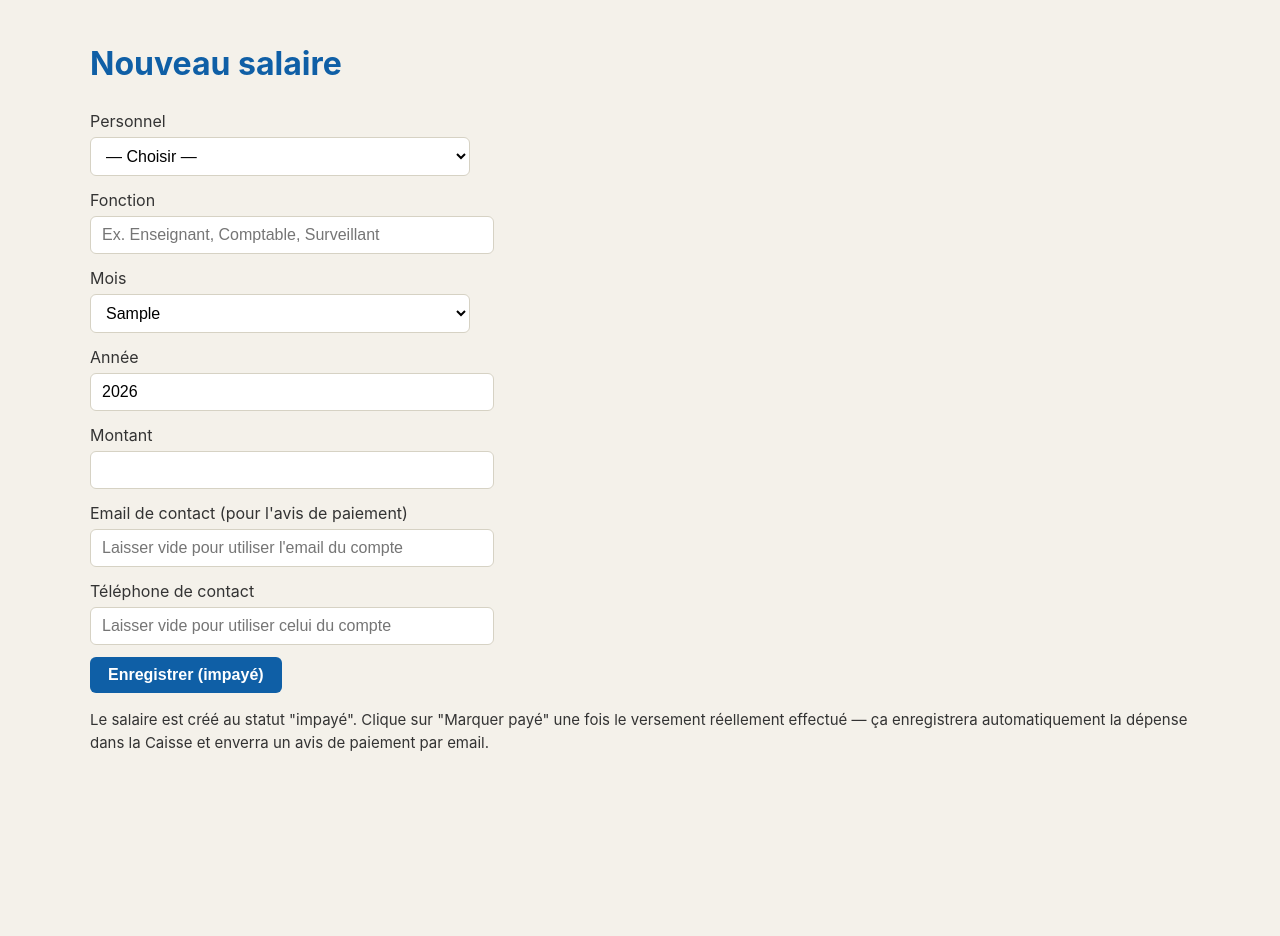
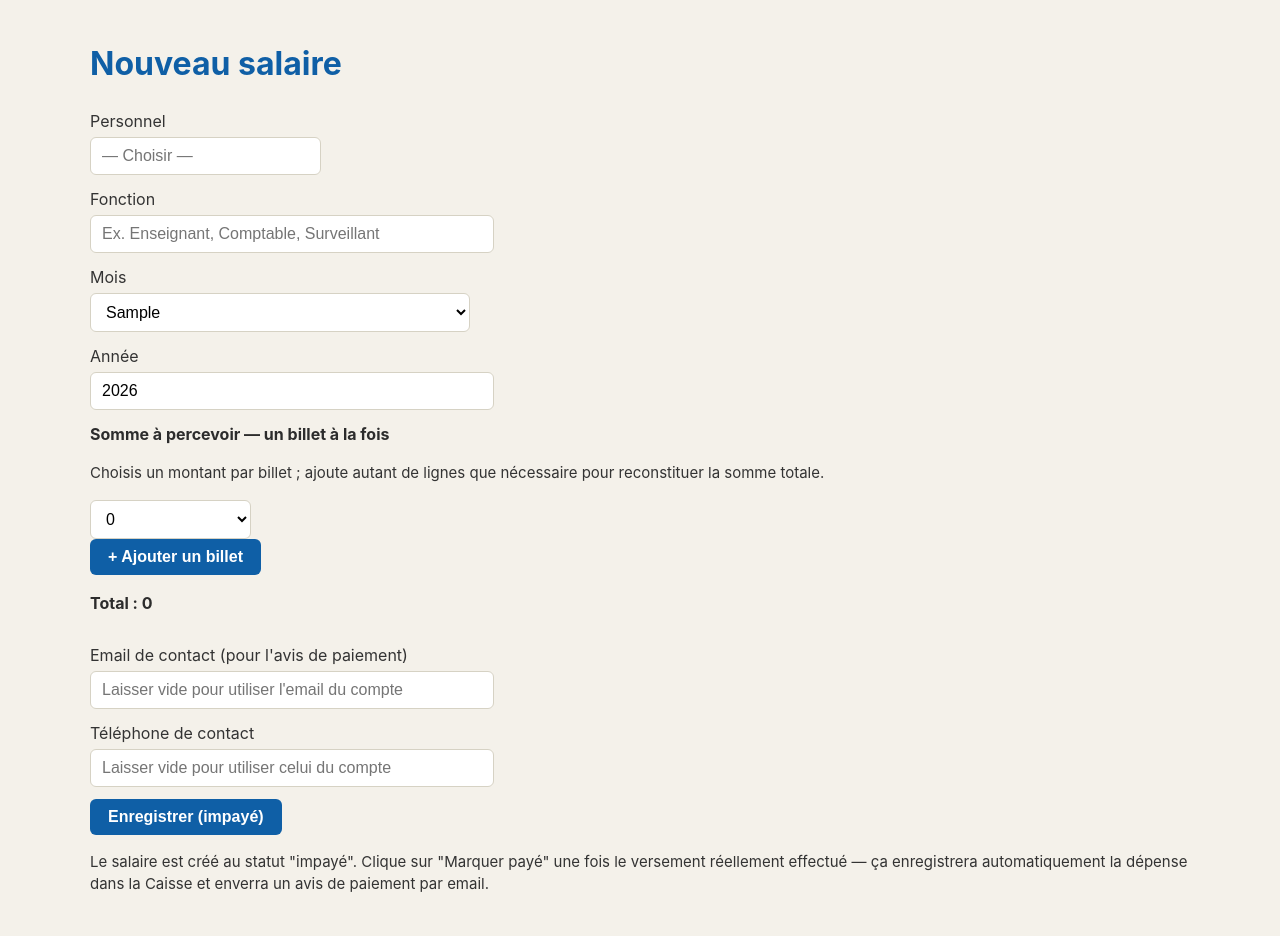
Before and after one commit to gongnetkatchibo-star/Omega-Academie, a Python web app: template app/templates/salaires/nouveau.html in a window 1280 px wide. Shown: the part 61-997 px from the top of the page. Before the commit the page ends 812 px from the top, so only its background shows below. Run offline with Jinja, Linux system fonts and the light colour scheme; the template is opened without the code that fills it: most values are stand-ins (such as "Sample title", 1, 10 or a date in 2020).

Commit message:
Recherche par nom partout, salaires: auto-remplissage et billets additionnables

```diff
--- a/app/static/css/style.css
+++ b/app/static/css/style.css
@@ -905,3 +905,32 @@ textarea {
 .formulaire-filtre input {
   max-width: 180px;
 }
+
+/* Menu déroulant avec recherche par nom (voir recherche-nom.js) */
+.recherche-nom-conteneur {
+  position: relative;
+}
+
+.recherche-nom-resultats {
+  position: absolute;
+  z-index: 30;
+  background: #fff;
+  border: 1px solid #cfd8dc;
+  border-radius: 6px;
+  max-height: 220px;
+  overflow-y: auto;
+  width: 100%;
+  box-shadow: 0 4px 12px rgba(0,0,0,0.12);
+  display: none;
+}
+
+.recherche-nom-resultats div {
+  padding: 8px 12px;
+  cursor: pointer;
+  font-size: 15px;
+}
+
+.recherche-nom-resultats div:hover,
+.recherche-nom-resultats div.actif {
+  background: var(--carte);
+}
--- /dev/null
+++ b/app/static/js/recherche-nom.js
@@ -0,0 +1,62 @@
+// Transforme tout <select class="recherche-nom"> en champ de recherche
+// par début de nom — tape "aw" pour ne voir que "Awa Mbaye", "Awad...".
+// Le <select> d'origine reste dans la page (juste caché) : c'est
+// toujours lui qui est envoyé au formulaire, aucune route à changer.
+document.addEventListener("DOMContentLoaded", function () {
+  document.querySelectorAll("select.recherche-nom").forEach(function (select) {
+    const options = Array.from(select.options).filter(o => o.value !== "");
+    const optionVide = Array.from(select.options).find(o => o.value === "");
+
+    const conteneur = document.createElement("div");
+    conteneur.className = "recherche-nom-conteneur";
+
+    const champ = document.createElement("input");
+    champ.type = "text";
+    champ.placeholder = optionVide ? optionVide.textContent : "Rechercher un nom…";
+    champ.autocomplete = "off";
+    champ.value = select.value && select.selectedIndex >= 0 ? select.options[select.selectedIndex].textContent : "";
+
+    const resultats = document.createElement("div");
+    resultats.className = "recherche-nom-resultats";
+
+    select.style.display = "none";
+    select.parentNode.insertBefore(conteneur, select);
+    conteneur.appendChild(champ);
+    conteneur.appendChild(resultats);
+    conteneur.appendChild(select);
+
+    function afficherResultats(texte) {
+      const debut = texte.trim().toLowerCase();
+      const correspondances = options.filter(o => o.textContent.trim().toLowerCase().startsWith(debut));
+      resultats.innerHTML = "";
+      if (!correspondances.length || !debut) {
+        resultats.style.display = "none";
+        return;
+      }
+      correspondances.forEach(function (option) {
+        const ligne = document.createElement("div");
+        ligne.textContent = option.textContent;
+        ligne.addEventListener("mousedown", function (e) {
+          e.preventDefault();
+          select.value = option.value;
+          champ.value = option.textContent;
+          resultats.style.display = "none";
+          select.dispatchEvent(new Event("change"));
+        });
+        resultats.appendChild(ligne);
+      });
+      resultats.style.display = "block";
+    }
+
+    champ.addEventListener("input", function () {
+      if (!champ.value) select.value = "";
+      afficherResultats(champ.value);
+    });
+    champ.addEventListener("focus", function () {
+      if (champ.value) afficherResultats(champ.value);
+    });
+    document.addEventListener("click", function (e) {
+      if (!conteneur.contains(e.target)) resultats.style.display = "none";
+    });
+  });
+});
--- a/app/templates/base.html
+++ b/app/templates/base.html
@@ -78,5 +78,6 @@
   <div class="container">
     {% block content %}{% endblock %}
   </div>
+  <script src="{{ url_for('static', filename='js/recherche-nom.js') }}?v={{ version_fichier_statique('js/recherche-nom.js') }}"></script>
 </body>
 </html>
--- a/app/templates/caisse/nouveau_paiement.html
+++ b/app/templates/caisse/nouveau_paiement.html
@@ -8,7 +8,7 @@
   <form method="post">
   <input type="hidden" name="csrf_token" value="{{ csrf_token() }}">
     <label>Élève
-      <select name="eleve_id" required>
+      <select name="eleve_id" class="recherche-nom" required>
         <option value="">— Choisir —</option>
         {% for e in eleves %}
           <option value="{{ e.id }}">{{ e.nom_complet }} ({{ e.matricule }}) — {{ e.classe.nom }}</option>
--- a/app/templates/dev/journal.html
+++ b/app/templates/dev/journal.html
@@ -6,7 +6,7 @@
 
   <form method="get" class="formulaire-filtre">
     <label>Utilisateur
-      <select name="utilisateur_id">
+      <select name="utilisateur_id" class="recherche-nom">
         <option value="">Tous</option>
         {% for u in utilisateurs_disponibles %}
           <option value="{{ u.id }}" {% if filtre_utilisateur_id == u.id %}selected{% endif %}>{{ u.nom_complet }}</option>
--- a/app/templates/eleves/detail.html
+++ b/app/templates/eleves/detail.html
@@ -57,7 +57,7 @@
         <form method="post" action="{{ url_for('eleves.ajouter_parent', eleve_id=eleve.id) }}">
   <input type="hidden" name="csrf_token" value="{{ csrf_token() }}">
           <label>Ajouter un parent
-            <select name="parent_id">
+            <select name="parent_id" class="recherche-nom">
               {% for p in parents_restants %}
                 <option value="{{ p.id }}">{{ p.nom_complet }} ({{ p.email }})</option>
               {% endfor %}
--- a/app/templates/emploi_du_temps/classe.html
+++ b/app/templates/emploi_du_temps/classe.html
@@ -49,7 +49,7 @@
         <input type="text" name="matiere" required>
       </label>
       <label>Enseignant
-        <select name="enseignant_id">
+        <select name="enseignant_id" class="recherche-nom">
           <option value="">Non assigné</option>
           {% for e in enseignants %}<option value="{{ e.id }}">{{ e.nom_complet }}</option>{% endfor %}
         </select>
--- a/app/templates/enseignants/nouveau.html
+++ b/app/templates/enseignants/nouveau.html
@@ -9,7 +9,7 @@
     <form method="post">
   <input type="hidden" name="csrf_token" value="{{ csrf_token() }}">
       <label>Compte enseignant (déjà approuvé)
-        <select name="user_id" required>
+        <select name="user_id" class="recherche-nom" required>
           <option value="">Choisir un compte</option>
           {% for u in candidats %}<option value="{{ u.id }}">{{ u.nom_complet }} — {{ u.email }}</option>{% endfor %}
         </select>
--- a/app/templates/salaires/nouveau.html
+++ b/app/templates/salaires/nouveau.html
@@ -1,20 +1,26 @@
 {% extends "base.html" %}
+{% from "_macros.html" import champ_montant %}
 {% block title %}Nouveau salaire{% endblock %}
 {% block content %}
   <h1>Nouveau salaire</h1>
   {% with messages = get_flashed_messages(with_categories=true) %}
     {% if messages %}<ul class="flashes">{% for category, message in messages %}<li class="flash-{{ category }}">{{ message }}</li>{% endfor %}</ul>{% endif %}
   {% endwith %}
-  <form method="post">
+  <form method="post" id="form-salaire">
   <input type="hidden" name="csrf_token" value="{{ csrf_token() }}">
     <label>Personnel
-      <select name="personnel_id" required>
+      <select name="personnel_id" id="champ-personnel" class="recherche-nom" required>
         <option value="">— Choisir —</option>
-        {% for p in personnel %}<option value="{{ p.id }}">{{ p.nom_complet }}</option>{% endfor %}
+        {% for p in personnel %}
+          <option value="{{ p.id }}"
+            data-email="{{ p.email }}"
+            data-telephone="{{ p.telephone or '' }}"
+            data-fonction="{{ p.derniere_fonction_salaire or '' }}">{{ p.nom_complet }}</option>
+        {% endfor %}
       </select>
     </label>
     <label>Fonction
-      <input type="text" name="fonction" placeholder="Ex. Enseignant, Comptable, Surveillant">
+      <input type="text" name="fonction" id="champ-fonction" placeholder="Ex. Enseignant, Comptable, Surveillant">
     </label>
     <label>Mois
       <select name="mois" required>
@@ -24,16 +30,83 @@
     <label>Année
       <input type="number" name="annee" value="2026" required>
     </label>
-    <label>Montant
-      <input type="number" step="1" min="1" name="montant" required>
-    </label>
+
+    <div>
+      <strong>Somme à percevoir — un billet à la fois</strong>
+      <p class="lien-secondaire">Choisis un montant par billet ; ajoute autant de lignes que nécessaire pour reconstituer la somme totale.</p>
+      <div id="liste-billets">
+        <div class="ligne-billet">{{ champ_montant("billet_0", 0, 10000, 2000) }}</div>
+      </div>
+      <button type="button" id="bouton-ajouter-billet">+ Ajouter un billet</button>
+      <p><strong>Total : <span id="total-billets">0</span></strong></p>
+      <input type="hidden" name="montant" id="champ-montant-total" value="0">
+    </div>
+
     <label>Email de contact (pour l'avis de paiement)
-      <input type="email" name="email_contact" placeholder="Laisser vide pour utiliser l'email du compte">
+      <input type="email" name="email_contact" id="champ-email-contact" placeholder="Laisser vide pour utiliser l'email du compte">
     </label>
     <label>Téléphone de contact
-      <input type="text" name="telephone_contact" placeholder="Laisser vide pour utiliser celui du compte">
+      <input type="text" name="telephone_contact" id="champ-telephone-contact" placeholder="Laisser vide pour utiliser celui du compte">
     </label>
     <button type="submit">Enregistrer (impayé)</button>
   </form>
   <p class="lien-secondaire">Le salaire est créé au statut "impayé". Clique sur "Marquer payé" une fois le versement réellement effectué — ça enregistrera automatiquement la dépense dans la Caisse et enverra un avis de paiement par email.</p>
+
+  <script>
+    document.getElementById("champ-personnel").addEventListener("change", function () {
+      var option = this.options[this.selectedIndex];
+      document.getElementById("champ-email-contact").value = option.dataset.email || "";
+      document.getElementById("champ-telephone-contact").value = option.dataset.telephone || "";
+      document.getElementById("champ-fonction").value = option.dataset.fonction || "";
+    });
+
+    var compteurBillets = 1;
+    document.getElementById("bouton-ajouter-billet").addEventListener("click", function () {
+      var modele = document.querySelector("#liste-billets .ligne-billet");
+      var nouvelle = modele.cloneNode(true);
+      nouvelle.querySelectorAll("select, input").forEach(function (champ) {
+        champ.name = champ.name.replace(/billet_\d+/, "billet_" + compteurBillets);
+        if (champ.tagName === "SELECT") champ.selectedIndex = 0;
+        if (champ.classList.contains("champ-montant-autre")) { champ.value = ""; champ.style.display = "none"; }
+      });
+      document.getElementById("liste-billets").appendChild(nouvelle);
+      compteurBillets++;
+      attacherEcouteursBillets();
+      recalculerTotal();
+    });
+
+    function valeurLigneBillet(ligne) {
+      var select = ligne.querySelector(".champ-montant-select");
+      var autre = ligne.querySelector(".champ-montant-autre");
+      if (select.value === "") return parseFloat(autre.value) || 0;
+      return parseFloat(select.value) || 0;
+    }
+
+    function recalculerTotal() {
+      var total = 0;
+      document.querySelectorAll("#liste-billets .ligne-billet").forEach(function (ligne) {
+        total += valeurLigneBillet(ligne);
+      });
+      document.getElementById("total-billets").textContent = total;
+      document.getElementById("champ-montant-total").value = total;
+    }
+
+    function attacherEcouteursBillets() {
+      document.querySelectorAll("#liste-billets select, #liste-billets input").forEach(function (champ) {
+        champ.removeEventListener("input", recalculerTotal);
+        champ.removeEventListener("change", recalculerTotal);
+        champ.addEventListener("input", recalculerTotal);
+        champ.addEventListener("change", recalculerTotal);
+      });
+    }
+    attacherEcouteursBillets();
+
+    document.getElementById("form-salaire").addEventListener("submit", function (e) {
+      recalculerTotal();
+      if (parseFloat(document.getElementById("champ-montant-total").value) <= 0) {
+        e.preventDefault();
+        alert("Ajoute au moins un billet pour former la somme à percevoir.");
+      }
+    });
+  </script>
 {% endblock %}
```
Also changed, not shown: app/salaires/routes.py (+8 -0 lines), tests/test_paiements.py (+47 -0 lines).
